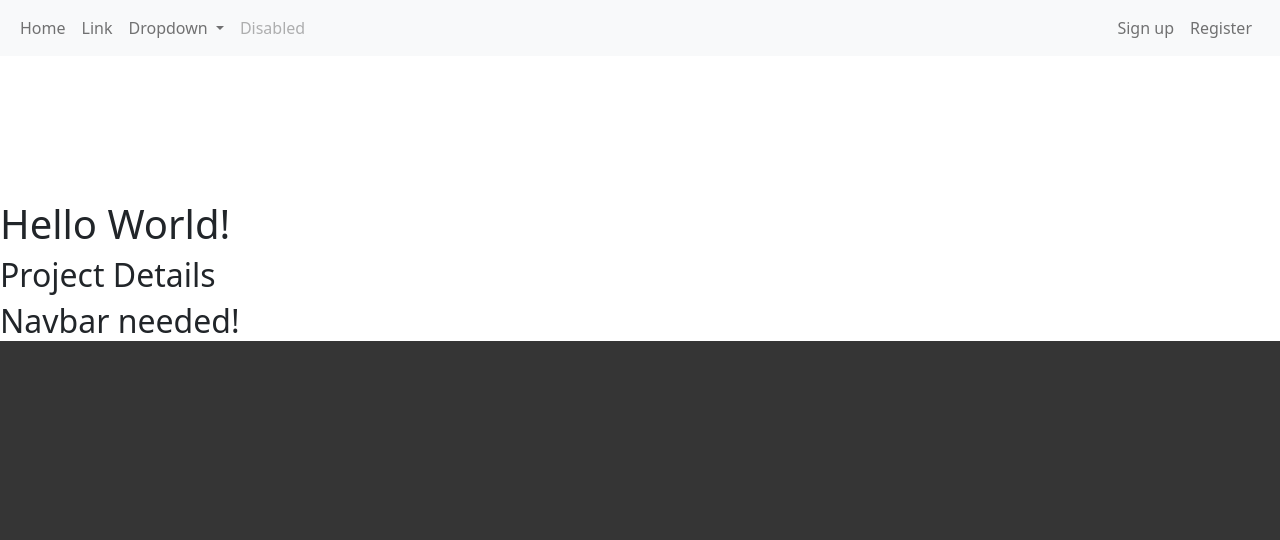
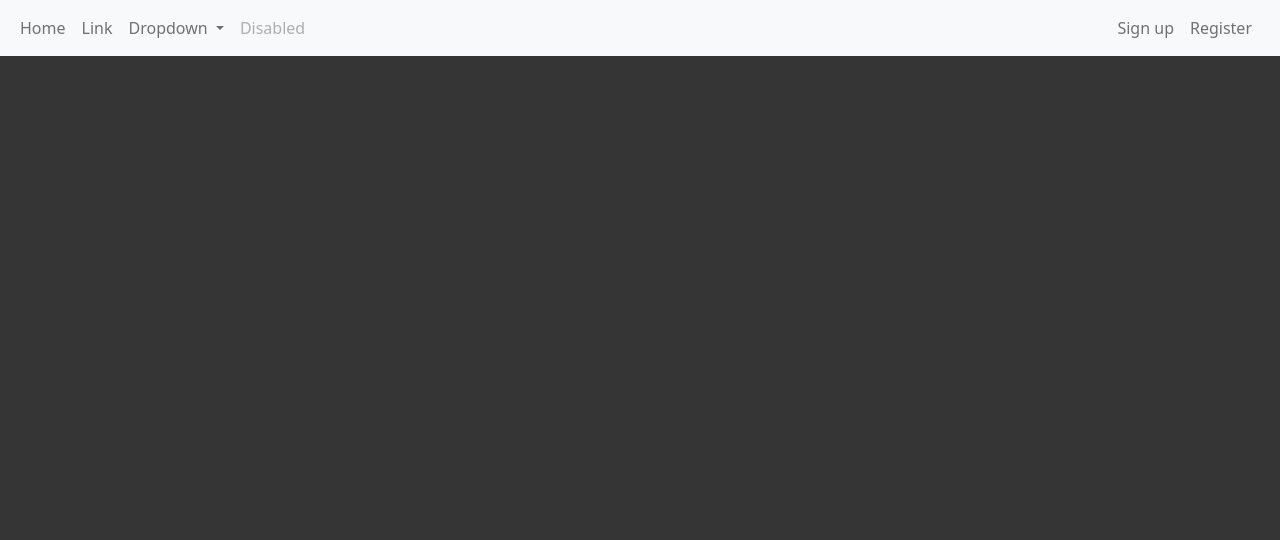
Before and after one commit to gajeraYash/NFOP-app, a Django app: page / in a window 1280 px wide. Shown: the top 540 px of the page. Before the commit the page ends 341 px from the top, so only its background shows below. Run offline with Django 3.2, Linux system fonts and the light colour scheme; some libraries are stand-ins or nearby versions.

Commit message:
Location 📍 + Unnessary Code Removed ❌

```diff
--- a/templates/app/index.html
+++ b/templates/app/index.html
@@ -2,17 +2,12 @@
 {% load static %}
 {% block title %}Home{% endblock %}
 {% block vendor %}
-<link rel="stylesheet" href="{% static 'css/index.css' %}" type="text/css" media="screen">
-<script type="text/javascript" src="{% static 'js/index.js' %}"></script>
+<link rel="stylesheet" href="{% static 'css/app/index.css' %}" type="text/css" media="screen">
+<script type="text/javascript" src="{% static 'js/app/index.js' %}"></script>
 {% endblock %}
 
 {% block content %}
 <section id="home">
-  <br></br>
-  <br></br>
-  <br></br>
-  <h1>Hello World!</h1>
-  <h2>Project Details</h2>
-  <h2>Navbar needed!</h2>
+
 </section>
 {% endblock %}
```
